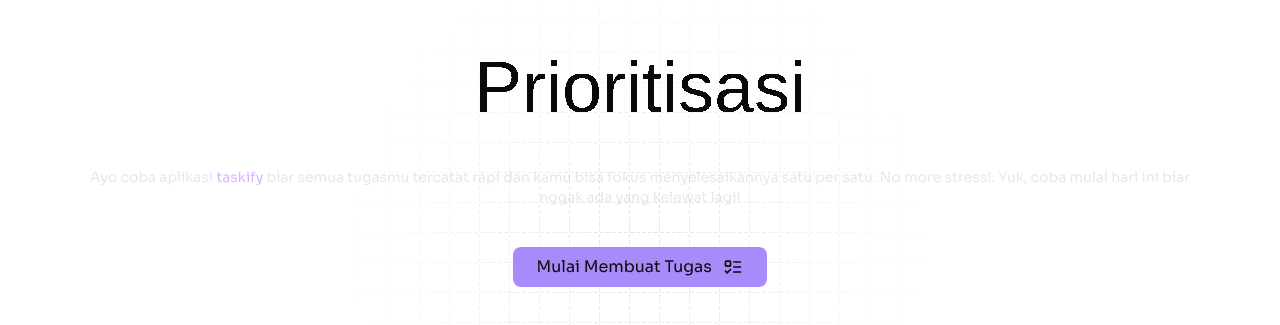
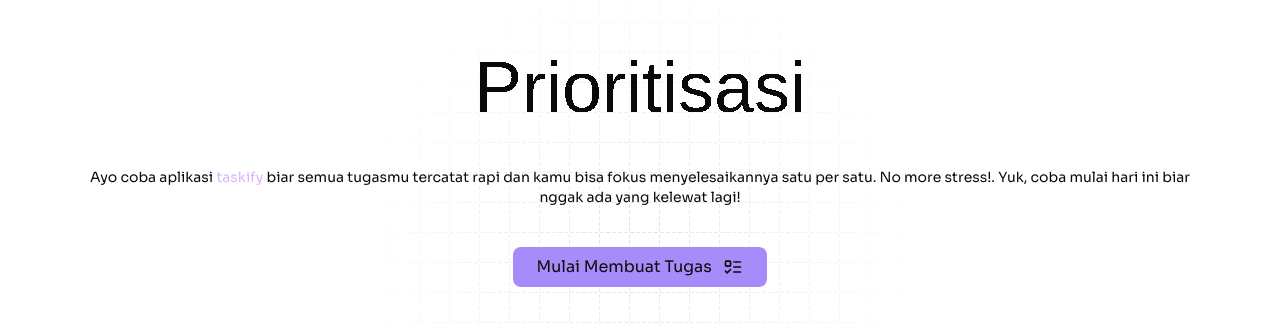
Before and after one commit to ervinarviandi/Taskify-apps, a Next.js app: page / in a window 1280 px wide. Shown: the part 157-482 px from the top of the page. Built offline with nearby package versions, Linux system fonts and the light colour scheme; a web font is replaced by a local one.

Commit message:
update color hover dark mode

```diff
--- a/app/page.tsx
+++ b/app/page.tsx
@@ -45,7 +45,7 @@ export default function Home() {
     <MorphingText texts={texts} className={` ${flavors.className} font-bold whitespace-pre-wrap z-10 lg:text-7xl text-3xl`}/>
 
     <div className="py-5 text-center">
-      <p className={`${sora.className} text-gray-200 lg:text-md text-sm`}>Ayo coba aplikasi <span className="text-purple-300">taskify</span> biar semua tugasmu tercatat rapi dan kamu bisa fokus menyelesaikannya satu per satu. No more stress!. Yuk, coba mulai hari ini biar nggak ada yang kelewat lagi!</p>
+      <p className={`${sora.className} whitespace-pre-wrap lg:text-md text-sm`}>Ayo coba aplikasi <span className="text-purple-300">taskify</span> biar semua tugasmu tercatat rapi dan kamu bisa fokus menyelesaikannya satu per satu. No more stress!. Yuk, coba mulai hari ini biar nggak ada yang kelewat lagi!</p>
     </div>
     <div className="flex justify-center my-5">
      <Link href={"/task"} className={`${sora.className} py-2 px-6 rounded-lg bg-violet-400 flex items-center  whitespace-pre-wrap gap-x-2`}>Mulai Membuat Tugas <LuListTodo size={20} /></Link>
--- a/components/todoList.tsx
+++ b/components/todoList.tsx
@@ -126,7 +126,7 @@ const TodoList = () => {
         <div className='flex justify-center'>
       <ul className='w-full max-w-md mb-10 overflow-hidden z-50  '>
         {todos.map((todo) => (
-          <li key={todo.id} className={`${sora.className}  my-3 rounded-lg p-2 flex justify-between border dark:bg-transparent  hover:bg-emerald-200 duration-200 dark:hover:bg-sky-500 transition-all backdrop-blur-xl bg-transparent shadow-md  myScrollbar overflow-x-auto overflow-hidden `}>
+          <li key={todo.id} className={`${sora.className}  my-3 rounded-lg p-2 flex justify-between border dark:bg-transparent  hover:bg-emerald-200 duration-200 dark:hover:bg-[#03dac59e] transition-all backdrop-blur-xl bg-transparent shadow-md  myScrollbar overflow-x-auto overflow-hidden `}>
             {editingTodoId === todo.id ? (
               // Edit mode
               <>
```
